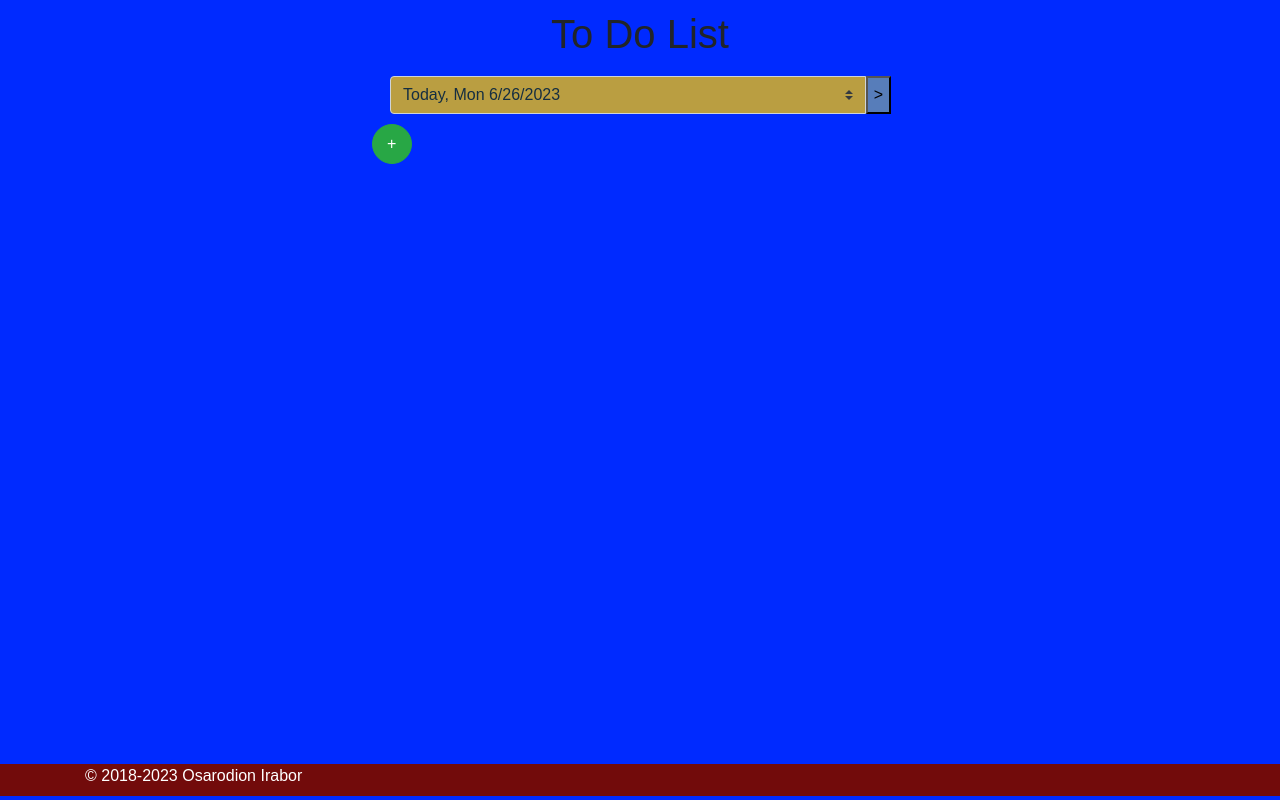
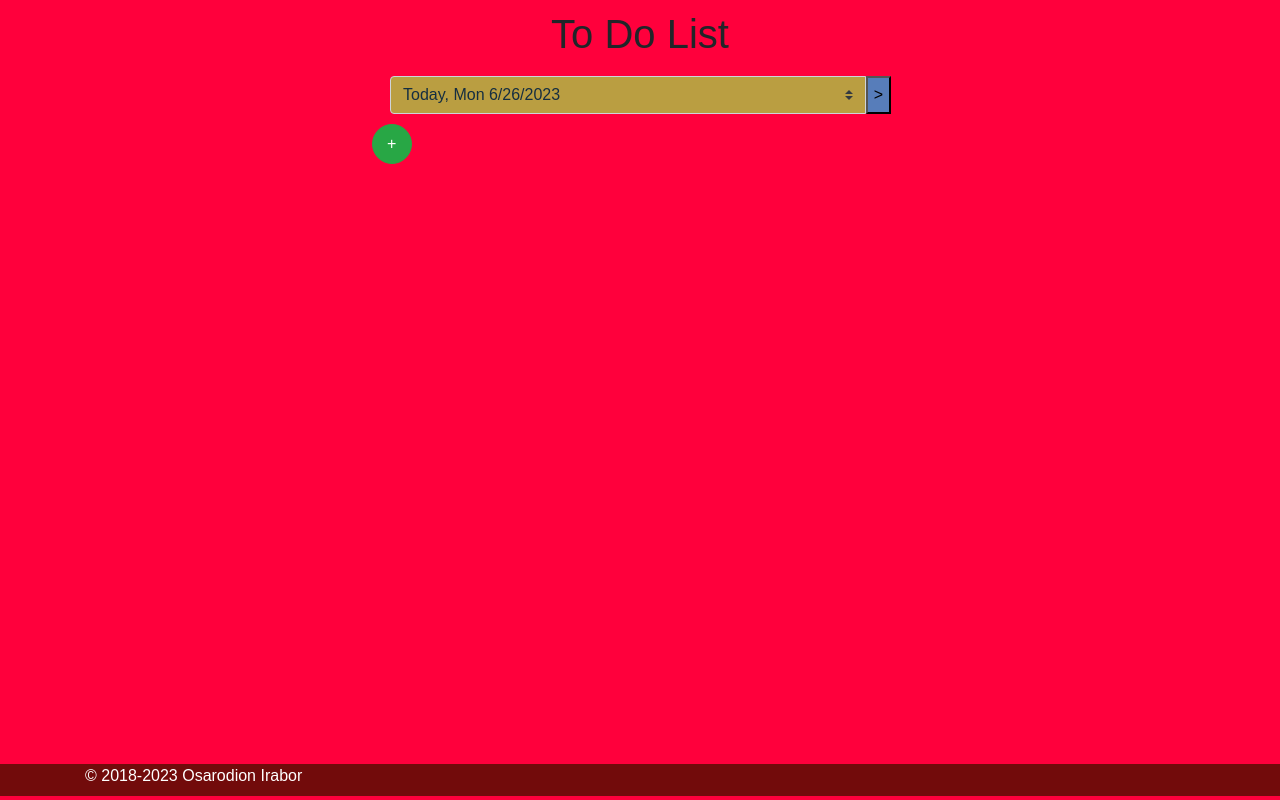
Before and after one commit to bacalu93/Project-Exam-DevOps-2023, a Flask app: page / in a window 1280 px wide. Run offline with Flask 3, Linux system fonts and the light colour scheme; data that the repository does not hold is empty; some libraries are stand-ins or nearby versions.

Commit message:
change background color

```diff
--- a/static/css/home.css
+++ b/static/css/home.css
@@ -1,5 +1,5 @@
 body {
-    background-color: #002aff;
+    background-color: #ff003c;
     font-family: sans-serif;
 }
 
```
